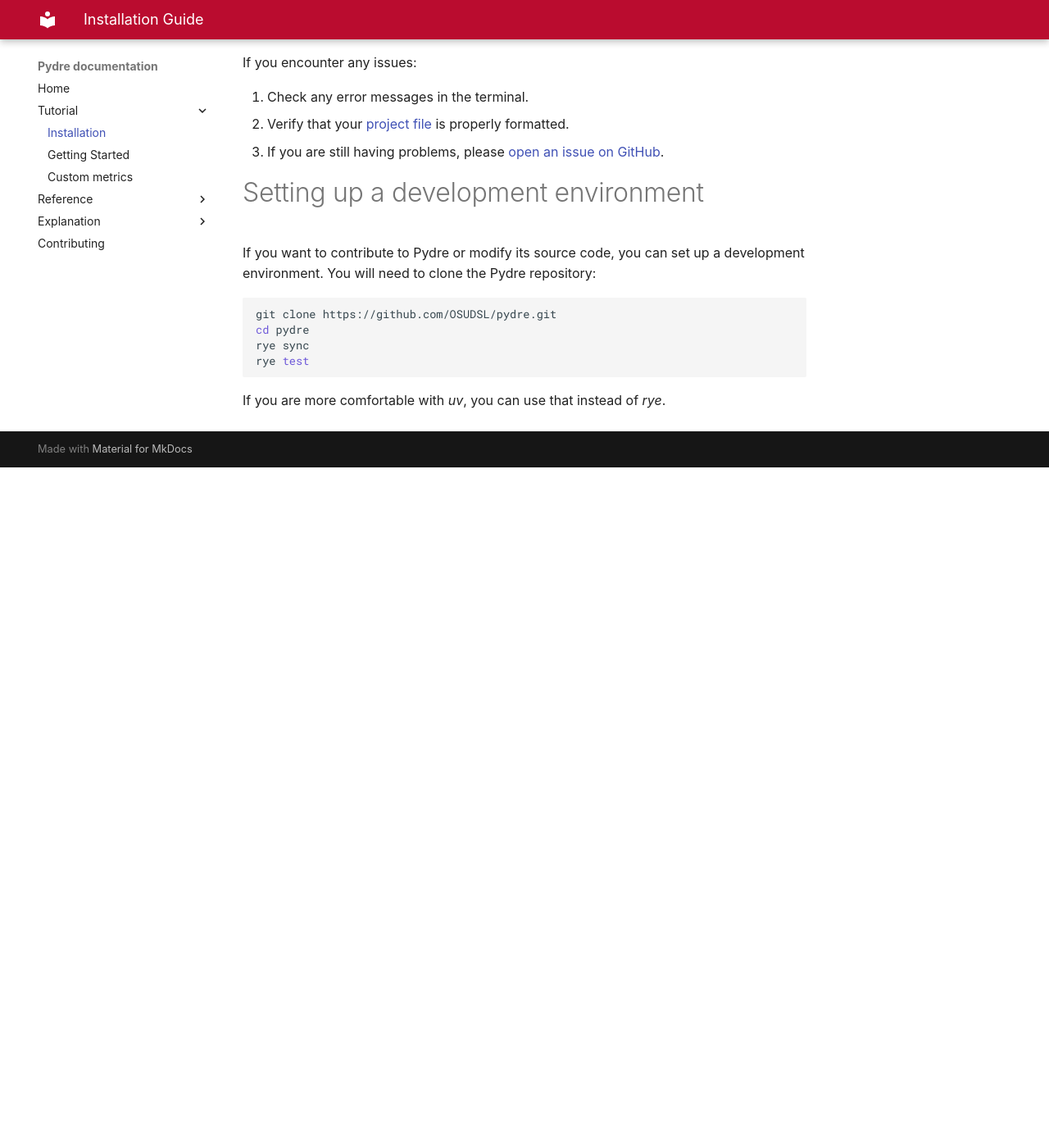
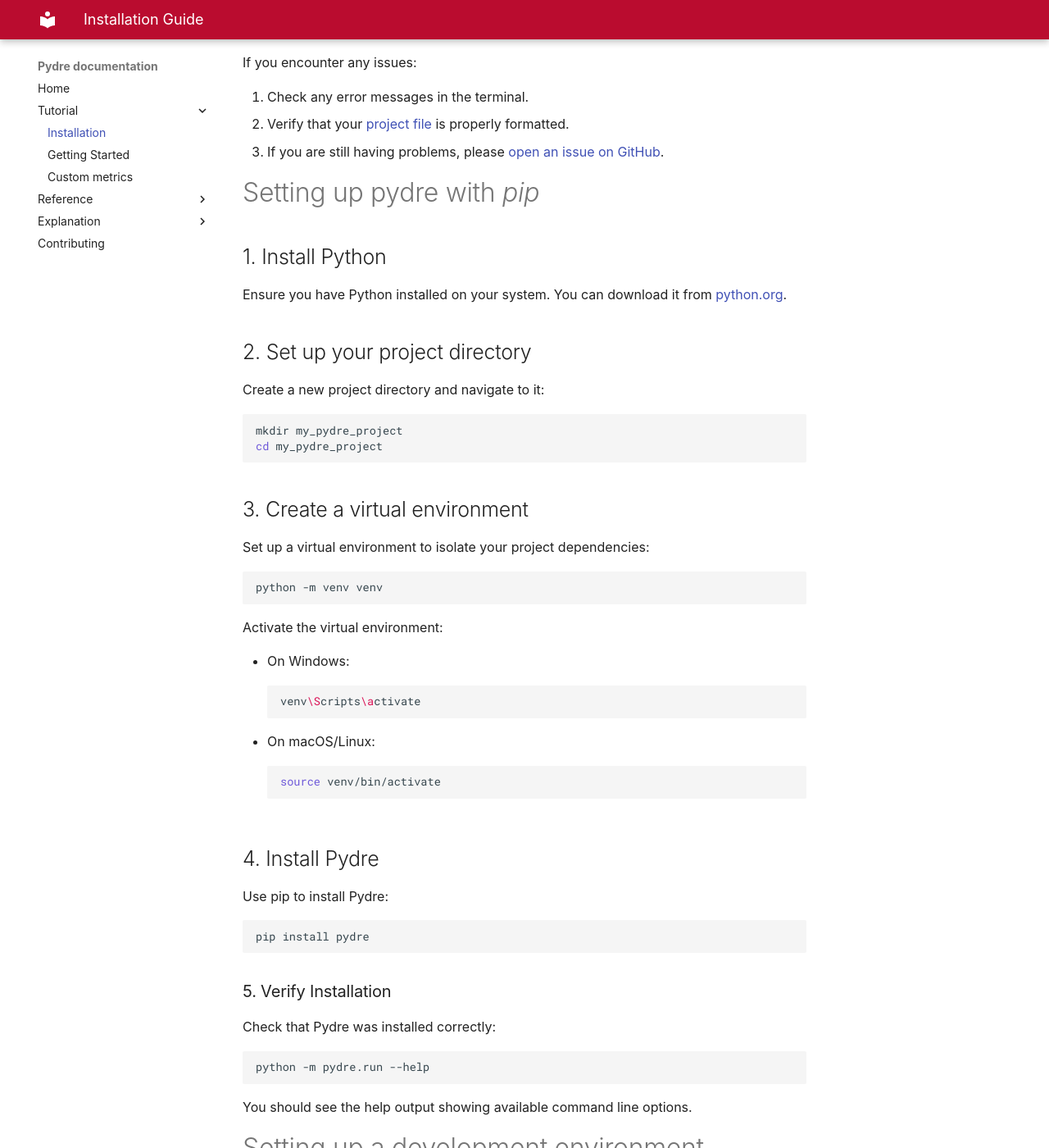
Before and after one commit to OSUDSL/pydre, an MkDocs documentation site: the page built from docs/tutorial/installation.md, in a window 1280 px wide and 1400 px high, scrolled down 1513 px. Shown: the whole window at 82% size. Built offline with MkDocs 1.6.1 and Material for MkDocs 9.7.7, drawn with Linux system fonts in a browser that asks for light colours; some web fonts are replaced; a style sheet for code colours, icons or effects is not loaded; before the commit the page ends 2083 px from its top, so only the background shows below that.

Commit message:
pip compatibility

````diff
--- a/docs/tutorial/installation.md
+++ b/docs/tutorial/installation.md
@@ -68,6 +68,58 @@ If you encounter any issues:
 2. Verify that your [project file](../explanation/project_files.md) is properly formatted.
 3. If you are still having problems, please [open an issue on GitHub](https://github.com/OSUDSL/pydre/issues).
 
+# Setting up pydre with *pip*
+
+## 1. Install Python
+
+Ensure you have Python installed on your system. You can download it from [python.org](https://www.python.org/).
+
+## 2. Set up your project directory
+
+Create a new project directory and navigate to it:
+
+```bash
+mkdir my_pydre_project
+cd my_pydre_project
+```
+
+## 3. Create a virtual environment
+
+Set up a virtual environment to isolate your project dependencies:
+
+```bash
+python -m venv venv
+```
+
+Activate the virtual environment:
+
+- On Windows:
+  ```bash
+  venv\Scripts\activate
+  ```
+- On macOS/Linux:
+  ```bash
+  source venv/bin/activate
+  ```
+
+## 4. Install Pydre
+
+Use pip to install Pydre:
+
+```bash
+pip install pydre
+```
+
+### 5. Verify Installation
+
+Check that Pydre was installed correctly:
+
+```bash
+python -m pydre.run --help
+```
+
+You should see the help output showing available command line options.
+
 # Setting up a development environment
 
 If you want to contribute to Pydre or modify its source code, you can set up a development environment. You will need to clone the Pydre repository:
--- a/pyproject.toml
+++ b/pyproject.toml
@@ -27,13 +27,14 @@ classifiers = [
 ]
 
 [project.scripts]
-pydre-run = "pydre:run"
+pydre = "pydre.run:pydre"
+
 
 [project.urls]
 Documentation = "https://osudsl.github.io/pydre/"
 Repository = "https://github.com/OSUDSL/pydre"
 
-[dependency-groups]
+[project.optional-dependencies]
 dev = [
     "ptpython",
     "mkdocs>=1.6.0",
````
Also changed, not shown: docs/tutorial/getting_started.md (+21 -6 lines), 1 other file.
